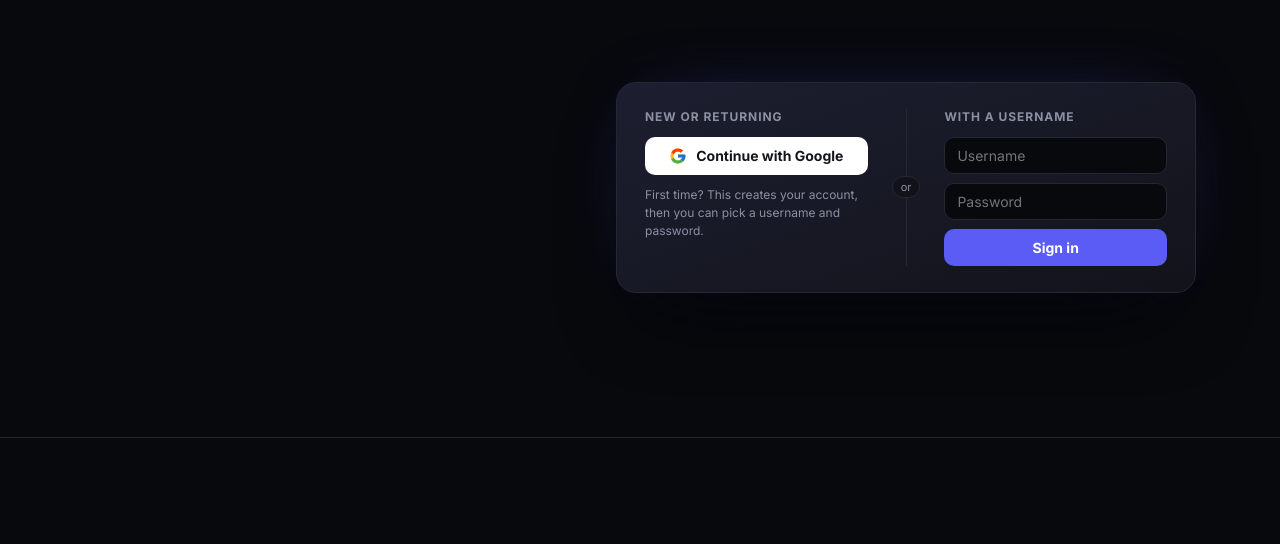
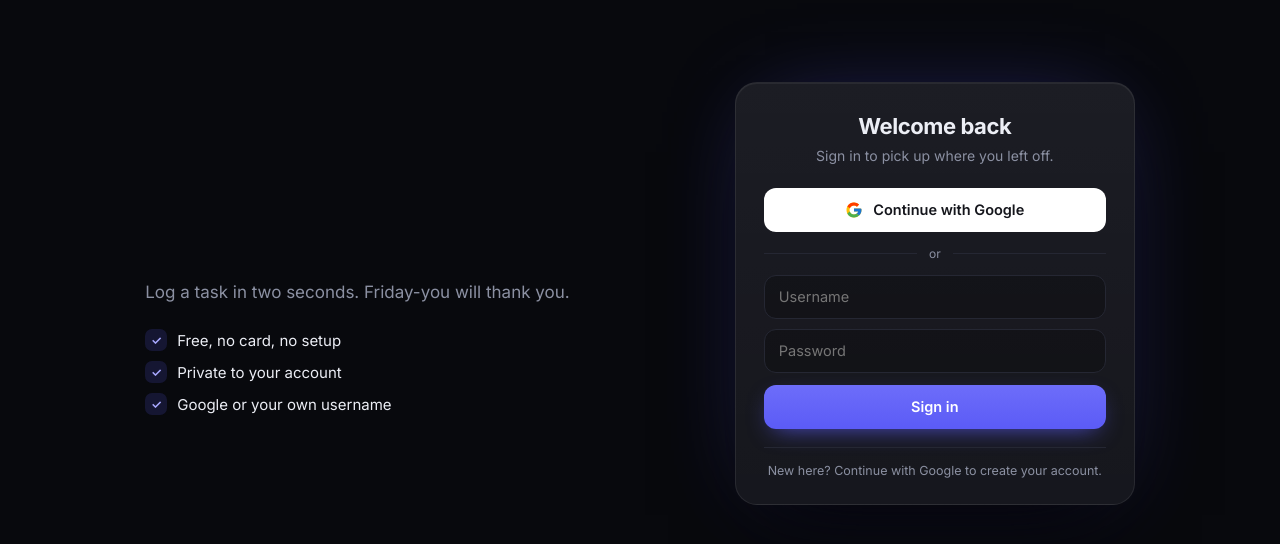
Before and after one commit to njagan04/Gnatt-For-Me, a Next.js app: page / in a window 1280 px wide. Shown: the part 5755-6299 px from the top of the page. Built offline with nearby package versions, Linux system fonts and the light colour scheme; no server answers.

Commit message:
Landing: single-column sign-in card next to the closing headline

```diff
--- a/app/landing/Landing.js
+++ b/app/landing/Landing.js
@@ -259,11 +259,19 @@ export default function Landing({ error }) {
       </section>
 
       <section className="lp-end">
-        <h2>
-          Start this week
-          <br />
-          before you forget it.
-        </h2>
+        <div className="lp-end-copy">
+          <h2>
+            Start this week
+            <br />
+            before you forget it.
+          </h2>
+          <p>Log a task in two seconds. Friday-you will thank you.</p>
+          <ul>
+            <li>Free, no card, no setup</li>
+            <li>Private to your account</li>
+            <li>Google or your own username</li>
+          </ul>
+        </div>
         <SignInPanel error={error} />
       </section>
 
--- a/app/landing/SignInPanel.js
+++ b/app/landing/SignInPanel.js
@@ -56,8 +56,10 @@ export default function SignInPanel({ error }) {
   return (
     <section className="lp-signin" id="signin">
       <div className="lp-si-card">
-        <div className="lp-si-col">
-          <h3>New or returning</h3>
+        <div className="lp-si-head">
+          <h3>Welcome back</h3>
+          <p>Sign in to pick up where you left off.</p>
+        </div>
         <button className="lp-google" onClick={googlePopup}>
           <svg viewBox="0 0 48 48" width="18" height="18" aria-hidden="true">
             <path
@@ -72,23 +74,17 @@ export default function SignInPanel({ error }) {
               fill="#4CAF50"
               d="M24 44c5.2 0 9.9-2 13.4-5.2l-6.2-5.2C29.2 35.1 26.7 36 24 36c-5.2 0-9.6-3.3-11.3-7.9l-6.5 5C9.5 39.6 16.2 44 24 44z"
             />
-              <path
-                fill="#1976D2"
-                d="M43.6 20.5H42V20H24v8h11.3c-.8 2.2-2.2 4.2-4.1 5.6l6.2 5.2C37 39.2 44 34 44 24c0-1.3-.1-2.4-.4-3.5z"
-              />
+            <path fill="#1976D2" d="M43.6 20.5H42V20H24v8h11.3c-.8 2.2-2.2 4.2-4.1 5.6l6.2 5.2C37 39.2 44 34 44 24c0-1.3-.1-2.4-.4-3.5z" />
           </svg>
           Continue with Google
         </button>
         {googleErr && <p className="lp-err">{googleErr}</p>}
-          <p className="lp-small">First time? This creates your account, then you can pick a username and password.</p>
-        </div>
 
         <div className="lp-si-or" aria-hidden="true">
           <span>or</span>
         </div>
 
-        <form action={action} className="lp-si-col">
-          <h3>With a username</h3>
+        <form action={action} className="lp-si-form">
           <input
             name="username"
             defaultValue={state?.username}
@@ -103,6 +99,7 @@ export default function SignInPanel({ error }) {
           </button>
           {state?.error && <p className="lp-err">{state.error}</p>}
         </form>
+        <p className="lp-si-foot">New here? Continue with Google to create your account.</p>
       </div>
     </section>
   );
--- a/app/landing/landing.css
+++ b/app/landing/landing.css
@@ -226,109 +226,119 @@ html:has(.lp)::-webkit-scrollbar-thumb:hover {
   scroll-margin-top: 30vh;
 }
 .lp-si-card {
-  width: min(580px, 100%);
+  width: min(400px, 100%);
   display: grid;
-  grid-template-columns: 1fr auto 1fr;
-  gap: 24px;
-  padding: 26px 28px;
-  border-radius: 20px;
+  gap: 14px;
+  padding: 30px 28px 24px;
+  border-radius: 22px;
   text-align: left;
-  border: 1px solid var(--line);
-  background: linear-gradient(160deg, color-mix(in oklab, var(--panel-2), var(--accent) 8%), var(--panel));
+  border: 1px solid rgb(255 255 255 / 0.08);
+  background: linear-gradient(180deg, rgb(255 255 255 / 0.045), rgb(255 255 255 / 0.015)), var(--panel);
   box-shadow:
+    0 1px 0 rgb(255 255 255 / 0.06) inset,
     0 40px 80px -30px #000,
-    0 0 80px -40px rgb(91 91 246 / 0.6);
+    0 0 90px -30px rgb(91 91 246 / 0.45);
 }
-.lp-si-col {
-  display: grid;
-  align-content: start;
-  gap: 9px;
-  min-width: 0;
+.lp-si-head {
+  text-align: center;
+  text-wrap: balance;
 }
-.lp-si-col h3 {
-  margin: 0 0 4px;
-  font-size: 12px;
-  font-weight: 700;
-  letter-spacing: 0.08em;
-  text-transform: uppercase;
+.lp-si-head h3 {
+  margin: 0;
+  font-size: 22px;
+  letter-spacing: -0.02em;
+}
+.lp-si-head p {
+  margin: 6px 0 8px;
+  font-size: 14px;
+  line-height: 1.5;
   color: var(--muted);
 }
 .lp-si-or {
+  display: flex;
+  align-items: center;
+  gap: 12px;
+  font-size: 12px;
+  color: var(--muted);
+}
+.lp-si-or::before,
+.lp-si-or::after {
+  content: '';
+  flex: 1;
+  height: 1px;
+  background: var(--line);
+}
+.lp-si-form {
   display: grid;
-  justify-items: center;
-  align-content: center;
-  background: linear-gradient(var(--line), var(--line)) center / 1px 100% no-repeat;
-}
-.lp-si-or span {
-  padding: 3px 8px;
-  font-size: 11px;
-  color: var(--muted);
-  border-radius: 99px;
-  border: 1px solid var(--line);
-  background: var(--panel);
+  gap: 10px;
 }
 .lp-google,
 .lp-si-go {
+  height: 44px;
   display: flex;
   align-items: center;
   justify-content: center;
-  gap: 9px;
+  gap: 10px;
   font: inherit;
-  font-weight: 700;
-  font-size: 14px;
-  padding: 10px;
+  font-weight: 600;
+  font-size: 14.5px;
   border: 0;
-  border-radius: 10px;
+  border-radius: 12px;
   cursor: pointer;
   transition:
     transform 0.2s var(--spring),
-    filter 0.2s;
+    filter 0.2s,
+    background 0.2s;
 }
 .lp-google {
   color: #15161c;
   background: #fff;
 }
 .lp-si-go {
+  margin-top: 2px;
   color: #fff;
-  background: var(--accent);
+  background: linear-gradient(180deg, #6d6dfa, var(--accent));
+  box-shadow: 0 8px 24px -10px rgb(91 91 246 / 0.9);
 }
 .lp-google:hover,
 .lp-si-go:hover {
   transform: translateY(-1px);
-  filter: brightness(1.05);
+  filter: brightness(1.06);
 }
 .lp-si-go:disabled {
   opacity: 0.6;
 }
-.lp-si-col input {
+.lp-si-form input {
+  height: 44px;
   font: inherit;
-  font-size: 14px;
-  padding: 9px 12px;
-  border-radius: 10px;
+  font-size: 14.5px;
+  padding: 0 14px;
+  border-radius: 12px;
   border: 1px solid var(--line);
-  background: var(--bg);
+  background: rgb(0 0 0 / 0.25);
   color: var(--text);
+  transition:
+    border-color 0.2s,
+    box-shadow 0.2s;
 }
-.lp-si-col input:focus {
-  outline: 2px solid var(--accent);
-  outline-offset: -1px;
+.lp-si-form input:focus {
+  outline: none;
+  border-color: var(--accent);
+  box-shadow: 0 0 0 3px rgb(91 91 246 / 0.25);
 }
-.lp-si-col .lp-err {
+.lp-si-card .lp-err {
   margin: 0;
+  font-size: 13px;
+}
+.lp-si-foot {
+  margin: 4px 0 0;
+  padding-top: 14px;
+  border-top: 1px solid var(--line);
   font-size: 12.5px;
-}
-.lp-si-col .lp-small {
-  margin: 2px 0 0;
-  font-size: 12px;
   line-height: 1.5;
-}
-@media (max-width: 640px) {
-  .lp-si-card {
-    grid-template-columns: 1fr;
-  }
-  .lp-si-or {
-    background-size: 100% 1px;
-  }
+  color: var(--muted);
+  text-align: center;
+  text-wrap: balance;
 }
 
 /* the hero board starts tilted away and lays flat as you scroll */
@@ -959,14 +969,48 @@ html:has(.lp)::-webkit-scrollbar-thumb:hover {
 }
 
 /* ---------- end ---------- */
+.lp-end-copy p {
+  margin: 18px 0 0;
+  max-width: 440px;
+  text-wrap: pretty;
+  font-size: 17px;
+  line-height: 1.55;
+  color: var(--muted);
+}
+.lp-end-copy ul {
+  list-style: none;
+  display: grid;
+  gap: 10px;
+  margin: 24px 0 0;
+  padding: 0;
+  font-size: 15px;
+}
+.lp-end-copy li {
+  display: flex;
+  align-items: center;
+  gap: 10px;
+}
+.lp-end-copy li::before {
+  content: '✓';
+  display: grid;
+  place-items: center;
+  width: 22px;
+  height: 22px;
+  border-radius: 7px;
+  font-size: 12px;
+  font-weight: 800;
+  color: #a9a9ff;
+  background: rgb(91 91 246 / 0.16);
+}
 /* closing section: headline on the left, sign-in card on the right */
 .lp-end {
   position: relative;
   z-index: 2;
   display: grid;
-  grid-template-columns: minmax(0, 1fr) minmax(0, 580px);
+  grid-template-columns: minmax(0, 500px) minmax(0, 400px);
+  justify-content: center;
   align-items: center;
-  gap: clamp(24px, 4vw, 56px);
+  gap: clamp(32px, 7vw, 110px);
   max-width: 1240px;
   margin: 0 auto;
   padding: 16vh clamp(16px, 5vw, 72px) 18vh;
@@ -1200,7 +1244,14 @@ html:has(.lp)::-webkit-scrollbar-thumb:hover {
 @media (max-width: 860px) {
   .lp-end {
     grid-template-columns: 1fr;
+    justify-items: center;
     text-align: center;
+  }
+  .lp-end-copy p {
+    margin-inline: auto;
+  }
+  .lp-end-copy ul {
+    justify-content: center;
   }
   .lp-cards {
     grid-template-columns: 1fr;
```
Lines whose indentation alone changed are shown as unchanged.
